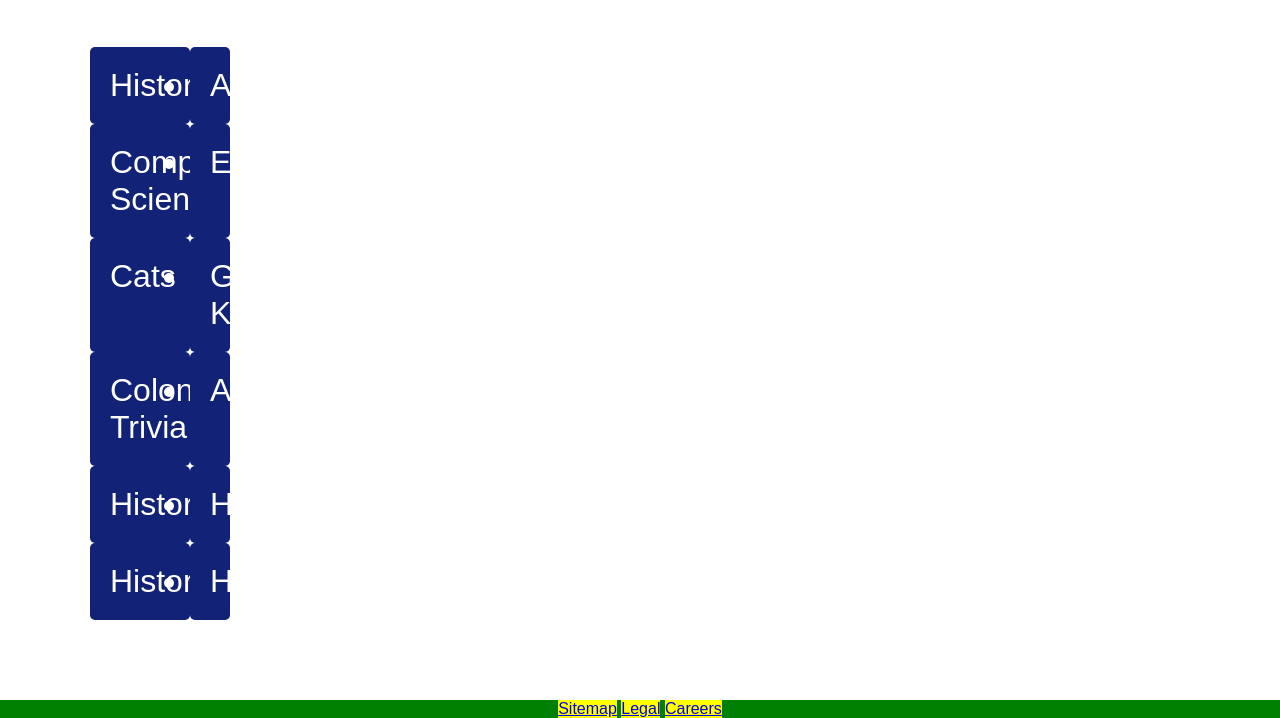
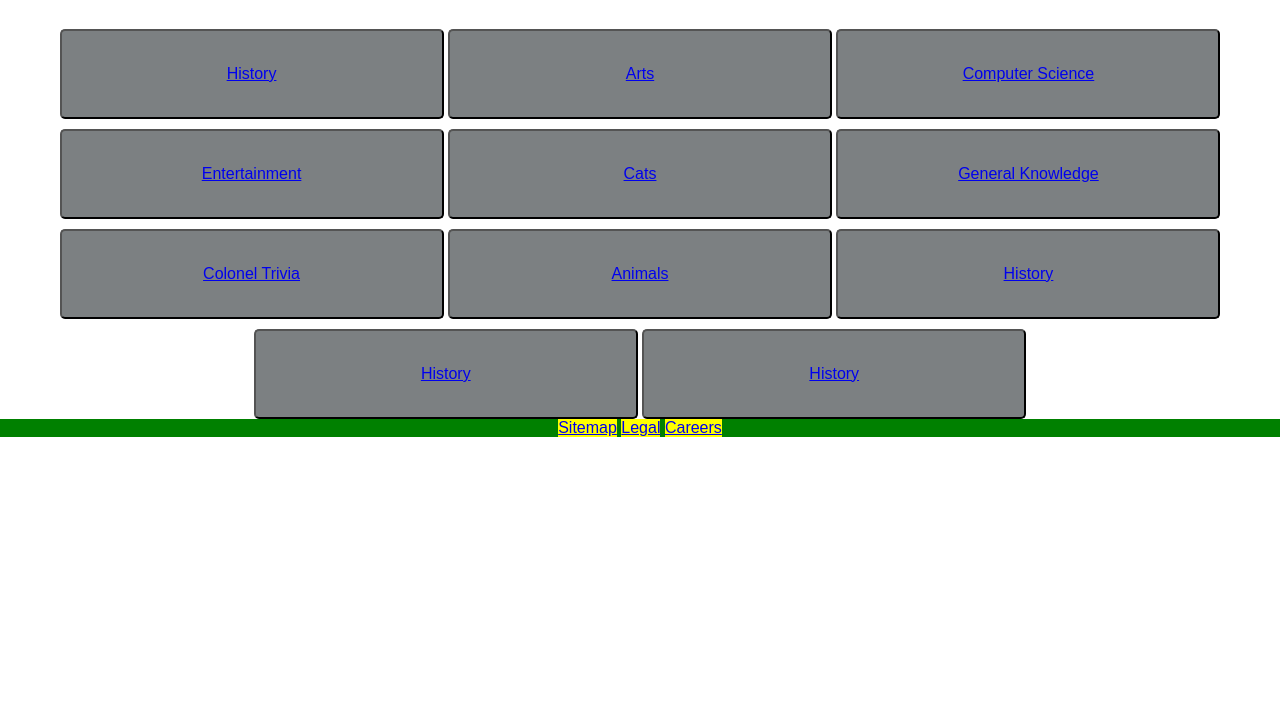
Before and after one commit to OllyK/kwizzical, a plain HTML site: page takequiz.html in a window 1280 px wide. Shown: the part 82-800 px from the top of the page. Drawn offline with Linux system fonts and the light colour scheme.

Commit message:
Draft button Grid

```diff
--- a/style.css
+++ b/style.css
@@ -5,8 +5,8 @@ body {
 }
 
 footer {
-	position: absolute;
-	bottom: 0;
+	position: relative;
+	bottom: 0px;
 	width: 100%;
 }
 
@@ -47,17 +47,34 @@ p {
 	text-align: center;
 }
 
-.grid {
-	display: grid;
-	grid-template-columns: 100px 10px;
-	margin: 50px;
+.button {
+height: 40px;
+width: 130px;
+margin-bottom: 3%;
+background-color: #7C8082;
+font-size: 100%;
+color: white;
+font-family: 'Muli', sans-serif;
+border-radius: 5px;
+border-color: #ffffff;
 }
 
-.gridelement {
-	background-color: #127;
-	color: #fff;
-	border-radius: 5px;
-	padding: 20px;
-	font-size: 200%;
 
+.gridButton {
+height: 90px;
+width: 30%;
+background-color: #7C8082;
+font-size: 100%;
+color: white;
+     font-family: 'Muli', sans-serif;
+border-radius: 5px;
+margin-top:10px;
 }
+
+    .gridButton:hover {
+background-color: #474240;
+    }
+
+#buttonGrid{
+	text-align: center;
+}
--- a/takequiz.html
+++ b/takequiz.html
@@ -21,20 +21,47 @@
       </ul>
     </nav>
     <h1>Take a Quiz</h1>
-    <ul class="grid">
-      <li class="gridelement">History</li>
-      <li class="gridelement">Arts</li>
-      <li class="gridelement">Computer Science</li>
-      <li class="gridelement">Entertainment</li>
-      <li class="gridelement">Cats</li>
-      <li class="gridelement">General Knowledge</li>
-      <li class="gridelement">Colonel Trivia</li>
-      <li class="gridelement">Animals</li>
-      <li class="gridelement">History</li>
-      <li class="gridelement">History</li>
-      <li class="gridelement">History</li>
-      <li class="gridelement">History</li>
-    </ul>
+    <div id=buttonGrid>
+        <button type="gridButton" class="gridButton">
+        <a href="301.html">History</a>
+        </button>
+        <button type="gridButton" class="gridButton">
+        <a href="305.html">Arts</a>
+        </button>
+        <button type="gridButton" class="gridButton">
+        <a href="308.html">Computer Science</a>
+        </button>
+        <br>
+
+        <button type="gridButton" class="gridButton">
+        <a href="303.html">Entertainment</a>
+        </button>
+        <button type="gridButton" class="gridButton">
+        <a href="306.html">Cats</a>
+        </button>
+        <button type="gridButton" class="gridButton">
+        <a href="309.html">General Knowledge</a>
+        </button>
+        <br>
+
+        <button type="gridButton" class="gridButton">
+        <a href="304.html">Colonel Trivia</a>
+        </button>
+        <button type="gridButton" class="gridButton">
+        <a href="307.html">Animals</a>
+        </button>
+        <button type="gridButton" class="gridButton">
+        <a href="310.html">History</a>
+        </button>
+        <br>
+
+        <button type="gridButton" class="gridButton">
+        <a href="311.html">History</a>
+        </button>
+        <button type="gridButton" class="gridButton">
+        <a href="312.html">History</a>
+        </button>
+        </div>
     <footer>
       <nav>
         <ul>
```
